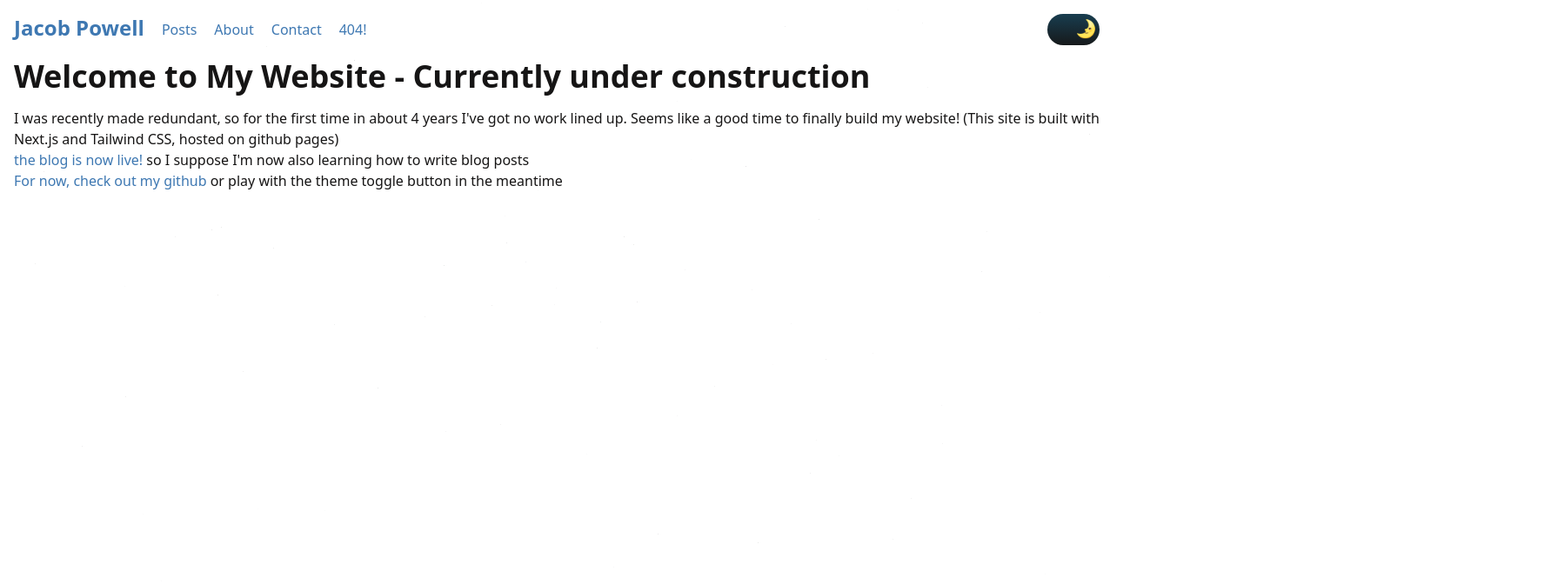
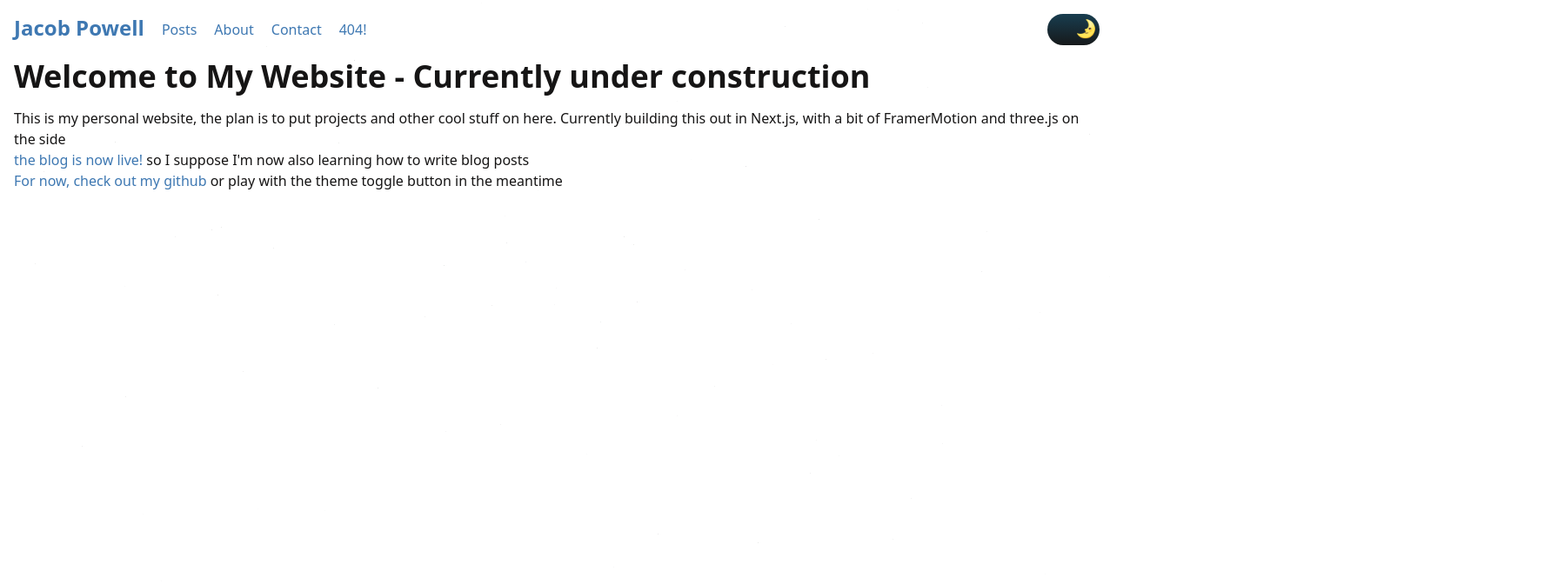
Before and after one commit to jakeRPowell/jakeRPowell.github.io, a Next.js app: page / in a window 1280 px wide. Shown: the top 672 px of the page at 87% size, 1791 px wide, since content can reach past the window. Built offline with nearby package versions, Linux system fonts and the light colour scheme.

Commit message:
general progress

```diff
--- a/components/background/Background.tsx
+++ b/components/background/Background.tsx
@@ -5,7 +5,7 @@ import { Stars, PerspectiveCamera, Float } from '@react-three/drei';
 
 extend({ Mesh, BoxGeometry, MeshStandardMaterial });
 
-const Scene = ({ orientation }) => {
+const Scene = ({ orientation = 0 }) => {
   const sceneRef = useRef();
 
   const targetRotationRef = useRef(0);
@@ -52,8 +52,23 @@ const Scene = ({ orientation }) => {
 };
 
 function Background({ orientation }) {
+  const canvasRef = useRef(null);
+
+  useEffect(() => {
+    const canvasContainer = canvasRef.current;
+    canvasContainer.style.opacity = '1';
+  }, []);
+
   return (
-    <div className="background">
+    <div
+      className="background"
+      ref={canvasRef}
+      style={{
+        opacity: 0,
+        transition: 'opacity 1s',
+        minHeight: '100%',
+      }}
+    >
       <Canvas>
         <Scene orientation={orientation} />
       </Canvas>
--- a/components/navigation/Navbar.tsx
+++ b/components/navigation/Navbar.tsx
@@ -8,7 +8,7 @@ function Navbar() {
     <ul className="align-centre flex flex-1 gap-5">
       <li>
         <Link href="/">
-          <h1 className="text-2xl font-bold">Jacob Powell</h1>
+          <h1 className="mb-0 text-2xl font-bold">Jacob Powell</h1>
         </Link>
       </li>
 
--- a/pages/404.tsx
+++ b/pages/404.tsx
@@ -7,6 +7,7 @@ import {
   Text3D,
   Center,
   Float,
+  OrbitControls,
 } from '@react-three/drei';
 
 export const getStaticProps = async () => {
@@ -19,6 +20,7 @@ export default function Custom404() {
   return (
     <div className="404Container" style={{ minHeight: '80vh' }}>
       <Canvas style={{ position: 'absolute', top: 0, left: 0 }}>
+        <OrbitControls />
         <Center>
           <Float floatIntensity={1.2} speed={1.5}>
             <Text3D
--- a/pages/About.tsx
+++ b/pages/About.tsx
@@ -5,7 +5,12 @@ export const getStaticProps = async () => {
   };
 };
 function About() {
-  return <div>About</div>;
+  return (
+    <div>
+      This page is waiting for some content, but for an overview this site is
+      built in Next.js, using framer motion and three.js for the cool stuff
+    </div>
+  );
 }
 
 export default About;
--- a/pages/_app.tsx
+++ b/pages/_app.tsx
@@ -5,9 +5,33 @@ import Layout from '@/components/layout/Layout';
 import { AnimatePresence, motion } from 'framer-motion';
 import { useRouter } from 'next/router';
 import Background from '@/components/background/Background';
+import { useEffect, useState } from 'react';
 
 export default function App({ Component, pageProps }: AppProps) {
   const router = useRouter();
+  const [currentPage, setCurrentPage] = useState(0);
+
+  let right = '100vw';
+  let left = '-100vw';
+
+  useEffect(() => {
+    console.log('pageNumber ' + pageProps.pageNumber);
+    console.log('currentPage ' + currentPage);
+
+    setCurrentPage(pageProps.pageNumber);
+  }, [currentPage, pageProps.pageNumber]);
+
+  const variants = {
+    pageInitial: {
+      x: currentPage < pageProps.pageNumber ? right : left,
+    },
+    pageAnimate: {
+      x: 0,
+    },
+    pageExit: {
+      x: currentPage < pageProps.pageNumber ? left : right,
+    },
+  };
 
   return (
     <ThemeProvider attribute="class">
@@ -22,19 +46,7 @@ export default function App({ Component, pageProps }: AppProps) {
             transition={{
               duration: 0.2,
             }}
-            variants={
-              {
-                pageInitial: {
-                  x: '100vw',
-                },
-                pageAnimate: {
-                  x: 0,
-                },
-                pageExit: {
-                  x: '-100vw',
-                },
-              } as any
-            }
+            variants={variants}
           >
             <Component {...pageProps} />
           </motion.div>
--- a/pages/contact.tsx
+++ b/pages/contact.tsx
@@ -9,8 +9,8 @@ export const getStaticProps = async () => {
 function contact() {
   return (
     <>
-      <h2>Choose a method to get in touch</h2>
-      <Emoji className={classNames('text-7xl')} symbol="📧" />
+      This page is waiting for some content, in the meantime you can{' '}
+      <a href="mailto:ja.cobr@outlook.com">email me at ja.cobr@outlook.com</a>
     </>
   );
 }
--- a/pages/index.tsx
+++ b/pages/index.tsx
@@ -13,10 +13,9 @@ function HomePage() {
         Welcome to My Website - Currently under construction
       </h1>
       <p>
-        I was recently made redundant, so for the first time in about 4 years
-        I&#39;ve got no work lined up. Seems like a good time to finally build
-        my website! (This site is built with Next.js and Tailwind CSS, hosted on
-        github pages)
+        This is my personal website, the plan is to put projects and other cool
+        stuff on here. Currently building this out in Next.js, with a bit of
+        FramerMotion and three.js on the side
       </p>
       <p>
         <Link href="/posts">the blog is now live!</Link> so I suppose I&#39;m
--- a/styles/globals.css
+++ b/styles/globals.css
@@ -21,7 +21,7 @@ body {
 }
 
 .background {
-  position: absolute;
+  position: fixed;
   height: 100%;
   width: 100%;
   z-index: -1;
@@ -34,3 +34,36 @@ a {
 .light a {
   color: var(--dark-blue);
 }
+
+h1 {
+  font-size: 3rem;
+  font-weight: 700;
+  margin-bottom: 1rem;
+}
+
+h2 {
+  font-size: 2.5rem;
+  font-weight: 600;
+  margin-bottom: 1rem;
+}
+
+h3 {
+  font-size: 2rem;
+  font-weight: 500;
+  margin-bottom: 1rem;
+}
+
+h4 {
+  font-size: 1.5rem;
+  font-weight: 400;
+  margin-bottom: 1rem;
+}
+
+pre code {
+  font-family: 'Fira Code', monospace;
+  font-size: 1.1rem;
+  padding: 30px;
+  margin: 10px 0;
+  display: block;
+  background-color: #2b2828;
+}
```
